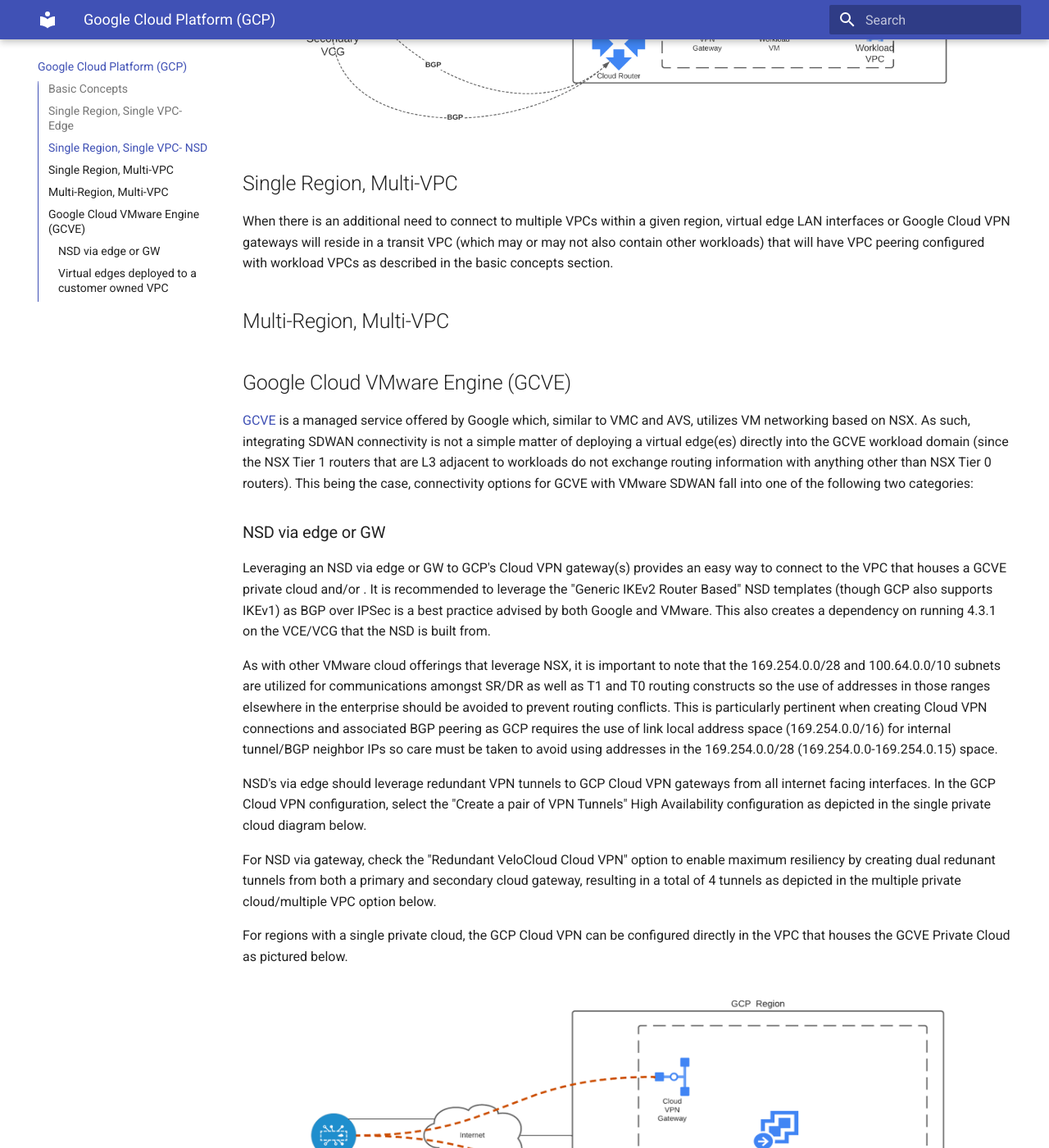
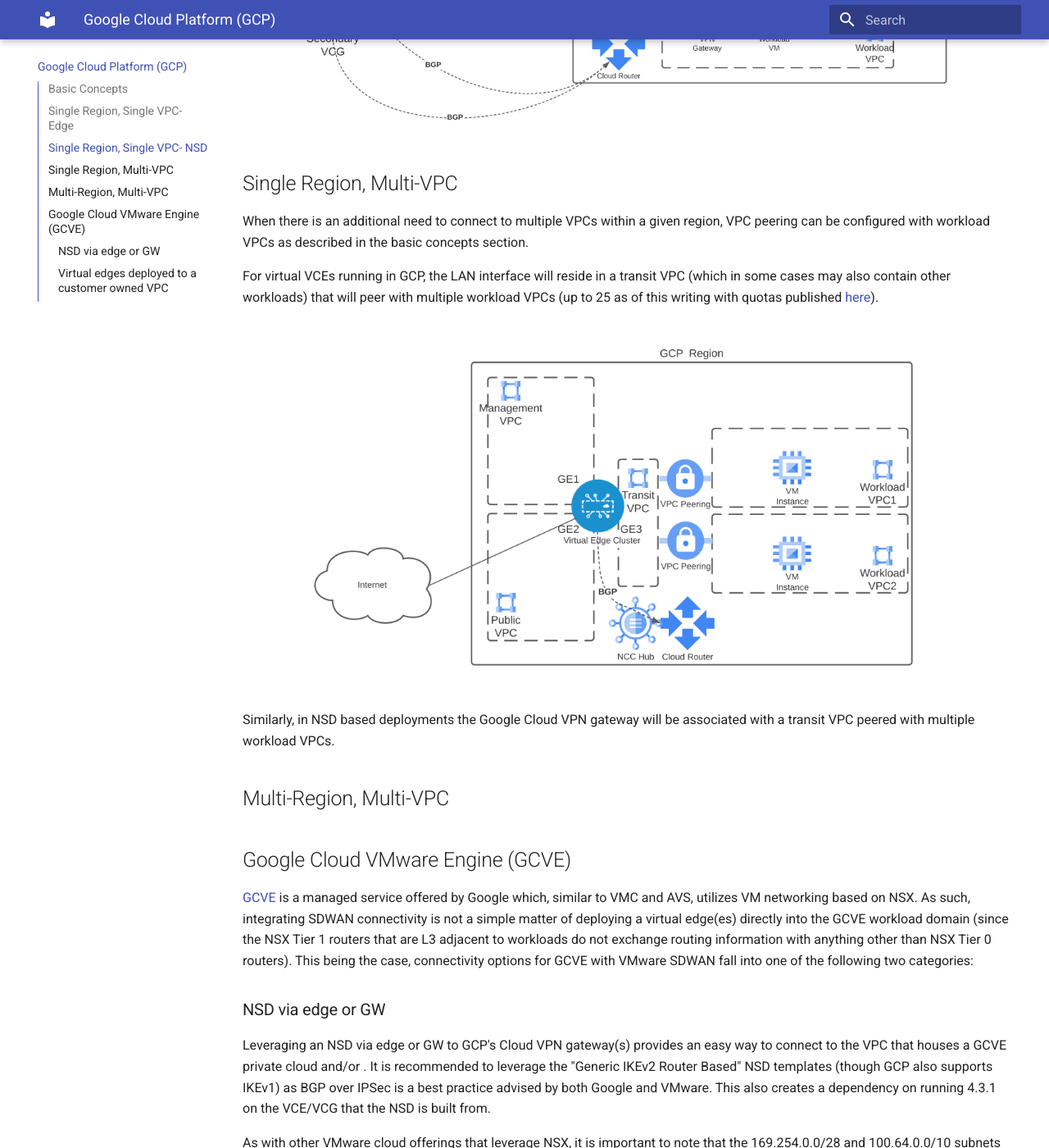
Before and after one commit to el-hoffer/velo-mc-refarch, an MkDocs documentation site: the page built from docs/4-gcp.md, in a window 1280 px wide and 1400 px high, scrolled down 4808 px. Shown: the whole window at 82% size. Built offline with MkDocs 1.6.1 and Material for MkDocs 9.7.7, drawn with Linux system fonts in a browser that asks for light colours.

Commit message:
Fixed GCVE NSD w/multi VPC image

```diff
--- a/docs/4-gcp.md
+++ b/docs/4-gcp.md
@@ -59,7 +59,16 @@ With NSD via gateway, maximum resiliency is realized by leveraging both primary
 
 
 ## Single Region, Multi-VPC
-When there is an additional need to connect to multiple VPCs within a given region, virtual edge LAN interfaces or Google Cloud VPN gateways will reside in a transit VPC (which may or may not also contain other workloads) that will have VPC peering configured with workload VPCs as described in the basic concepts section.
+When there is an additional need to connect to multiple VPCs within a given region, VPC peering can be configured with workload VPCs as described in the basic concepts section.
+
+For virtual VCEs running in GCP, the LAN interface will reside in a transit VPC (which in some cases may also contain other workloads) that will peer with multiple  workload VPCs (up to 25 as of this writing with quotas published [here](https://cloud.google.com/vpc/docs/quota#vpc-peering)).
+<figure markdown>
+  ![Image title](/images/gcp/multi-native-edge.png){ width="800" }
+  <figcaption></figcaption>
+</figure>
+
+Similarly, in NSD based deployments the Google Cloud VPN gateway will be associated with a transit VPC peered with multiple workload VPCs.
+
 
 ## Multi-Region, Multi-VPC
 
```
Also changed, not shown: docs/images/gcp/multi-gcve.png, docs/images/gcp/multi-native-edge.png (added).
